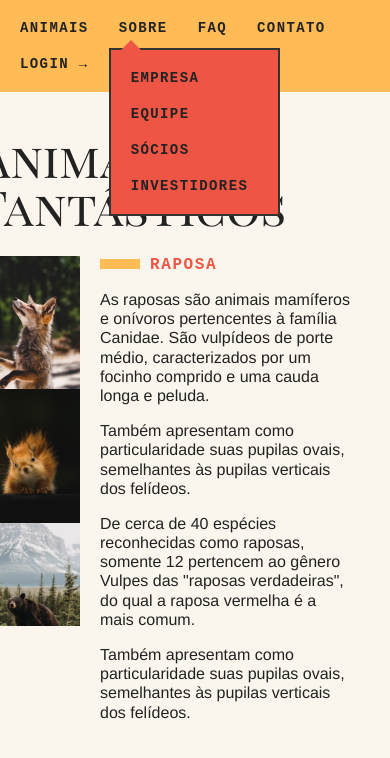
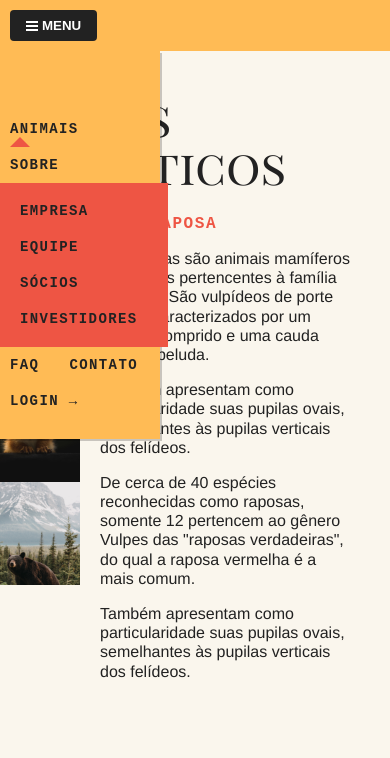
Before and after one commit to dionatan-brito/animais, a plain HTML site: page index.html in a window 390 px wide. Both pictures are taken after a click on the item "SOBRE". Shown: the top 758 px of the page. Drawn offline with Linux system fonts and the light colour scheme.

Commit message:
menu-mobile

```diff
--- /dev/null
+++ b/css/menu-mobile.css
@@ -0,0 +1,54 @@
+[data-menu ="button"]{
+    display: none;
+}
+
+@media (max-width: 700px) {
+   .js [data-menu="button"]{
+    display: flex;
+    background: #222;
+    border: none;
+    padding: .5rem 1rem;
+    border-radius: 4px;
+    text-transform: uppercase;
+    font-weight: bold;
+    color: #fff;
+    cursor: pointer;
+    margin: 10px;
+    align-items: center;
+    position: relative;
+    z-index: 300; ;
+   }
+
+   .js [data-menu="button"]::before{
+    margin-right: 4px;
+    content: "";
+    display: inline-block;
+    height: 2px;
+    width: 12px;
+    background: #fff;
+    box-shadow: 0 4px #fff, 0 -4px #fff;
+    transition: transform .3s;
+   }
+
+   .js [data-menu="button"].active::before{
+    transform: rotate(90deg);
+   }
+   .js [data-menu="list"]{
+    position: absolute;
+    background: #fb5;
+    width: 160px;
+    z-index: 200;
+    padding: 60px 0 20px 0;
+    box-shadow: 2px 2px 0 rgba(0,0,0,.2);
+   }
+
+   .js [data-menu="list"].active {
+    display: block;
+    animation: show-right .3s;
+   }
+
+   .js .dropdown-menu{
+    position: static;
+    border: none;
+   }
+}
--- a/css/style.css
+++ b/css/style.css
@@ -2,3 +2,4 @@
 @import 'modal.css';
 @import 'tooltip.css';
 @import 'dropdown-menu.css';
+@import 'menu-mobile.css'
--- a/dataset/animacoes.js
+++ b/dataset/animacoes.js
@@ -10,6 +10,8 @@ import initModal from "../js/modules/modal.js"
 import initTooltip from "../js/modules/tooltip.js"
 
 import initDropDownMenu from "../js/modules/dropdown-menu.js"
+
+import initMenuMobile from "../js/modules/menu-mobile.js"
 
 
 
@@ -27,3 +29,5 @@ initModal();
 initTooltip();
 
 initDropDownMenu();
+
+initMenuMobile();
--- a/index.html
+++ b/index.html
@@ -16,7 +16,8 @@
 <body>
   <div class="grid-container">
     <nav class="menu" data-menu="suave">
-      <ul>
+      <button data-menu="button" aria-expanded="false" aria-controls="menu">Menu</button>
+      <ul data-menu="list" id="menu">
         <li>
           <a href="#animais">Animais</a>
         </li>
--- /dev/null
+++ b/js/modules/menu-mobile.js
@@ -0,0 +1,25 @@
+import { outSideclick } from "./outsideclick.js";
+
+export default function initMenuMobile(){
+
+    const menuButton = document.querySelector('[data-menu="button"]');
+    const menuList = document.querySelector('[data-menu="list"]');
+    const eventos = ['click', 'touchstart'];
+    if(menuButton){
+
+        function openMenu(event){
+        menuList.classList.add("active");
+        menuButton.classList.add("active");
+
+        outSideclick(menuList, eventos, ()=>{
+            menuList.classList.remove("active");
+            menuButton.classList.remove("active");
+        })
+        }
+
+        eventos.forEach(evento =>{
+            menuButton.addEventListener(evento, openMenu);
+
+        })
+    }
+}
--- a/js/modules/outsideclick.js
+++ b/js/modules/outsideclick.js
@@ -4,7 +4,9 @@ export function outSideclick(element,events,callback){
 
     if(!element.hasAttribute(outside)){
         events.forEach(userEvent =>{
-        html.addEventListener(userEvent, handleOutSideClick);
+        setTimeout(()=>{
+            html.addEventListener(userEvent, handleOutSideClick);
+        })
 
         })
         element.setAttribute(outside, "")
```
